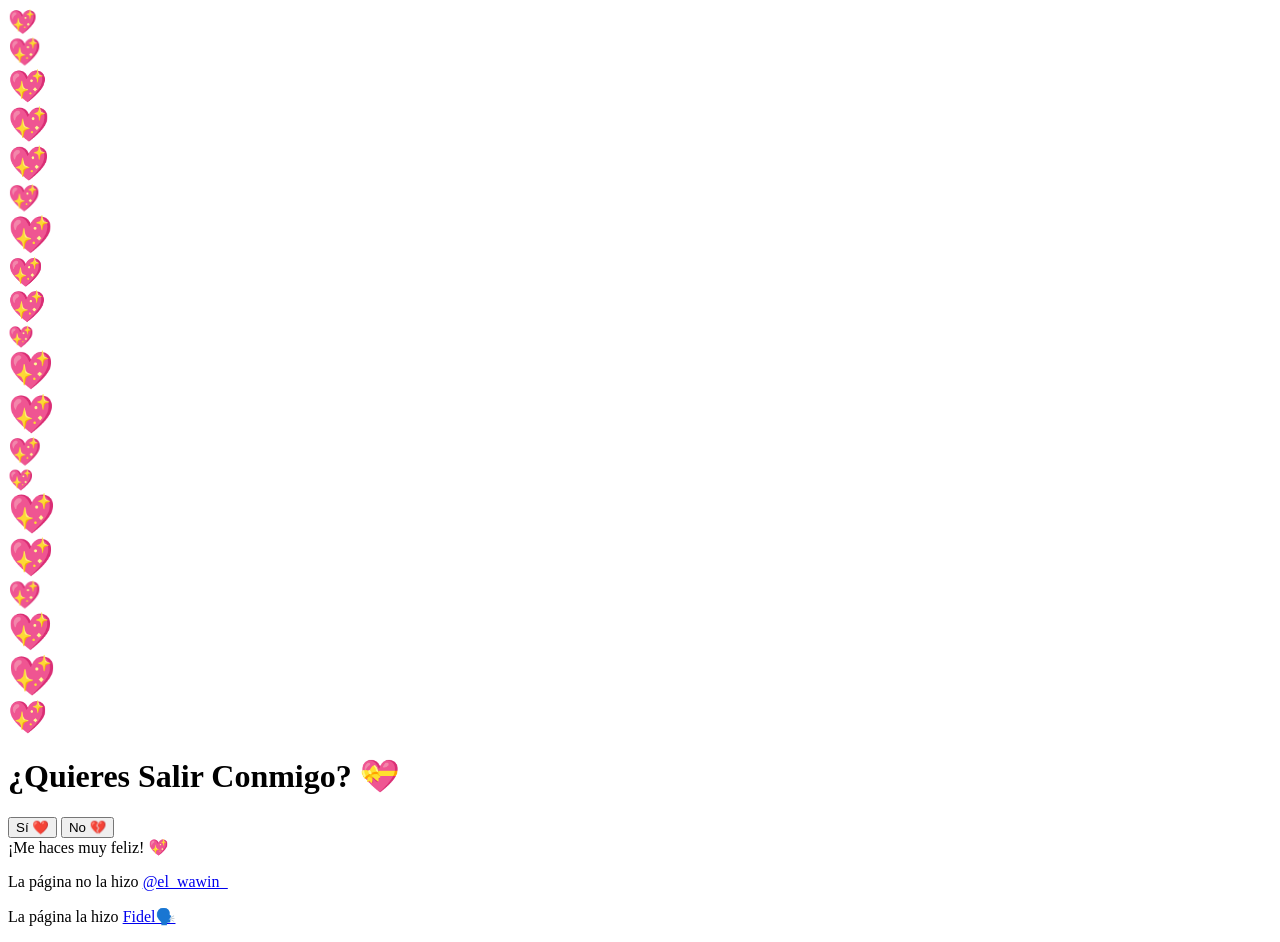
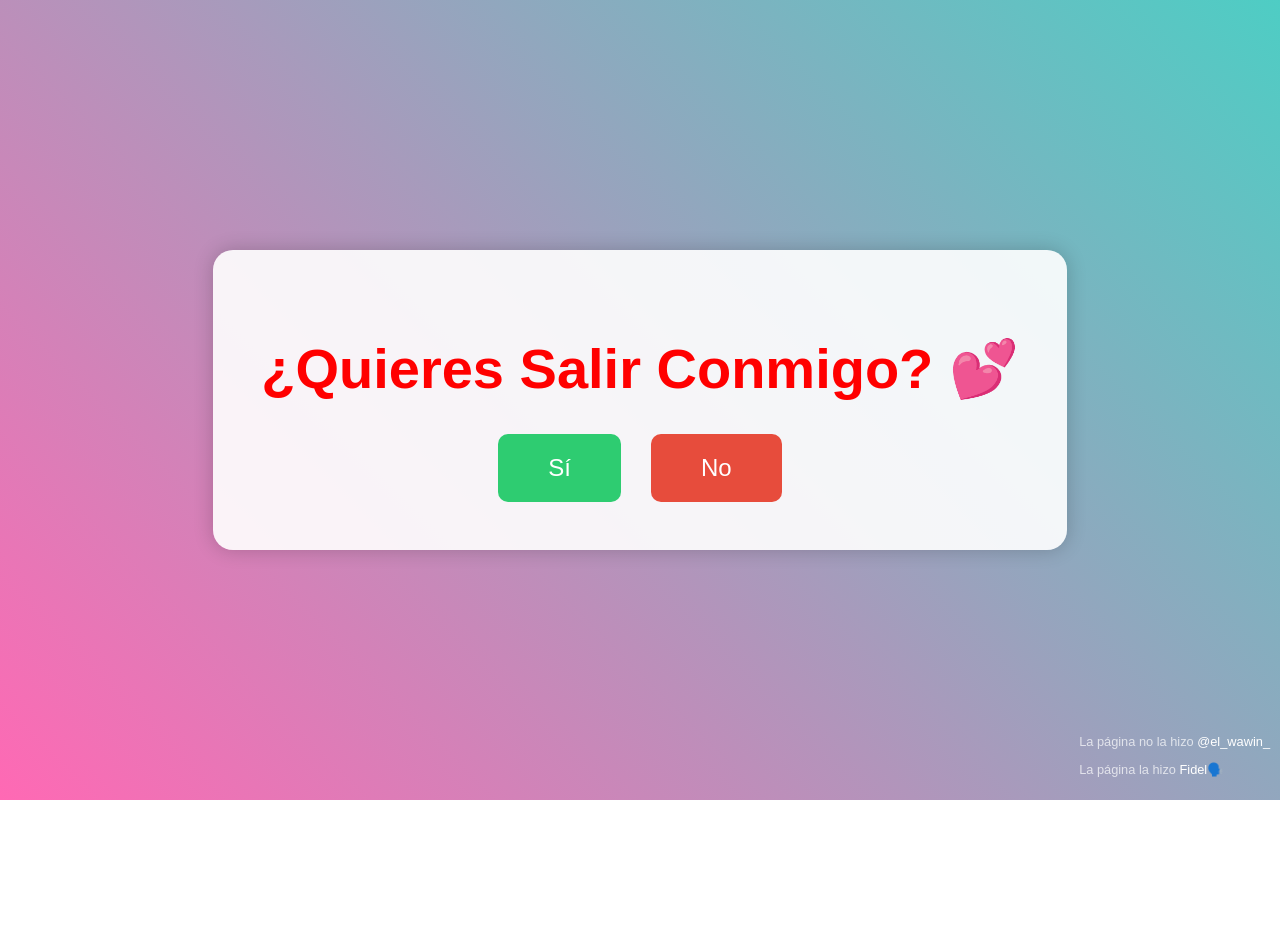
Before and after one commit to ElWawin/Fidel, a plain HTML site: page index.html in a window 1280 px wide. After the commit the page ends 800 px from the top, so only its background shows below. Drawn offline with Linux system fonts and the light colour scheme.

Commit message:
Update index.html

```diff
--- a/index.html
+++ b/index.html
@@ -1,18 +1,135 @@
 <!DOCTYPE html>
 <html lang="es">
-<!-- [El head y los estilos se mantienen igual que en la versión anterior] -->
+<head>
+    <meta charset="UTF-8">
+    <meta name="viewport" content="width=device-width, initial-scale=1.0">
+    <title>¿Quieres Salir Conmigo?</title>
+    <style>
+        body {
+            margin: 0;
+            height: 100vh;
+            display: flex;
+            flex-direction: column;
+            justify-content: center;
+            align-items: center;
+            background: linear-gradient(45deg, #ff69b4, #4ecdc4);
+            font-family: 'Arial', sans-serif;
+            overflow: hidden;
+        }
 
+        .container {
+            text-align: center;
+            background: rgba(255, 255, 255, 0.9);
+            padding: 3rem;
+            border-radius: 20px;
+            box-shadow: 0 0 20px rgba(0,0,0,0.2);
+        }
+
+        h1 {
+            color: #333;
+            font-size: 3.5rem;
+            margin-bottom: 2rem;
+            animation: rainbow 5s infinite;
+        }
+
+        @keyframes rainbow {
+            0% { color: #ff0000; }
+            25% { color: #ff69b4; }
+            50% { color: #9400d3; }
+            75% { color: #4b0082; }
+            100% { color: #ff0000; }
+        }
+
+        .buttons {
+            display: flex;
+            gap: 30px;
+            justify-content: center;
+            margin-top: 2rem;
+        }
+
+        .btn {
+            padding: 20px 50px;
+            font-size: 1.5rem;
+            border: none;
+            border-radius: 10px;
+            cursor: pointer;
+            transition: all 0.3s ease;
+        }
+
+        #siBtn {
+            background-color: #2ecc71;
+            color: white;
+            transition: transform 0.3s ease;
+        }
+
+        #noBtn {
+            background-color: #e74c3c;
+            color: white;
+            position: relative;
+        }
+
+        .heart {
+            position: fixed;
+            font-size: 24px;
+            pointer-events: none;
+            animation: float 3s ease-in infinite;
+        }
+
+        @keyframes float {
+            0% {
+                transform: translateY(0) rotate(0deg);
+                opacity: 1;
+            }
+            100% {
+                transform: translateY(-100vh) rotate(360deg);
+                opacity: 0;
+            }
+        }
+
+        .firework {
+            position: fixed;
+            width: 10px;
+            height: 10px;
+            border-radius: 50%;
+            pointer-events: none;
+        }
+
+        .jumpscare {
+            display: none;
+            position: fixed;
+            top: 50%;
+            left: 50%;
+            transform: translate(-50%, -50%);
+            font-size: 4rem;
+            color: #ff0000;
+            text-shadow: 0 0 20px #ff0000;
+            z-index: 1000;
+        }
+
+        .credits {
+            position: fixed;
+            bottom: 10px;
+            right: 10px;
+            font-size: 0.8rem;
+            color: rgba(255, 255, 255, 0.7);
+        }
+
+        .credits a {
+            color: white;
+            text-decoration: none;
+        }
+    </style>
+</head>
 <body>
-    <div class="floating-hearts"></div>
     <div class="container">
-        <h1>¿Quieres Salir Conmigo? 💝</h1>
+        <h1>¿Quieres Salir Conmigo? 💕</h1>
         <div class="buttons">
-            <button id="siBtn" class="btn">Sí ❤️</button>
-            <button id="noBtn" class="btn">No 💔</button>
+            <button id="siBtn" class="btn">Sí</button>
+            <button id="noBtn" class="btn">No</button>
         </div>
     </div>
 
-    <div class="jumpscare">¡Me haces muy feliz! 💖</div>
+    <div class="jumpscare">¡LOS TRALALERITOS DICEN TRALALAAA!</div>
 
     <div class="credits">
         <p>La página no la hizo <a href="https://www.instagram.com/el_wawin_" target="_blank">@el_wawin_</a></p>
@@ -25,21 +142,6 @@
         let clickCount = 0;
         let siStage = 0;
 
-        // Función para crear corazones flotantes iniciales
-        function createFloatingHearts() {
-            const colors = ['#ff69b4', '#ff1493', '#ff8da1', '#ffc0cb'];
-            for(let i = 0; i < 20; i++) {
-                const heart = document.createElement('div');
-                heart.className = 'heart';
-                heart.innerHTML = '💖';
-                heart.style.left = Math.random() * 100 + 'vw';
-                heart.style.animationDelay = Math.random() * 5 + 's';
-                heart.style.fontSize = (Math.random() * 20 + 20) + 'px';
-                document.querySelector('.floating-hearts').appendChild(heart);
-            }
-        }
-
-        // Función para mover el botón No
         noBtn.addEventListener('click', () => {
             const x = Math.random() * (window.innerWidth - noBtn.offsetWidth);
             const y = Math.random() * (window.innerHeight - noBtn.offsetHeight);
@@ -51,43 +153,39 @@
             siBtn.style.transform = `scale(${1 + (clickCount * 0.2)})`;
         });
 
-        // Función para el botón Sí
         siBtn.addEventListener('click', () => {
             siStage++;
             if (siStage === 1) {
                 siBtn.textContent = '¿Enserio? 😊';
-                siBtn.style.background = 'linear-gradient(45deg, #ff1493, #ff69b4)';
+                siBtn.style.backgroundColor = '#9b59b6';
                 showJumpscare();
             } else if (siStage === 2) {
-                siBtn.textContent = '¡Te quiero! 💖';
-                siBtn.style.background = 'linear-gradient(45deg, #ff69b4, #ff8da1)';
+                siBtn.textContent = 'Ok 👍';
+                siBtn.style.backgroundColor = '#f1c40f';
                 createFireworks();
                 createHearts();
             }
         });
 
-        // Función para mostrar el jumpscare
         function showJumpscare() {
             const jumpscare = document.querySelector('.jumpscare');
             jumpscare.style.display = 'block';
             setTimeout(() => {
                 jumpscare.style.display = 'none';
-            }, 1500);
+            }, 1000);
         }
 
-        // Función para crear corazones
         function createHearts() {
             setInterval(() => {
                 const heart = document.createElement('div');
                 heart.className = 'heart';
-                heart.innerHTML = ['💖', '💝', '💕', '💗', '💓'][Math.floor(Math.random() * 5)];
+                heart.innerHTML = '❤️';
                 heart.style.left = Math.random() * 100 + 'vw';
                 document.body.appendChild(heart);
                 setTimeout(() => heart.remove(), 3000);
             }, 100);
         }
 
-        // Función para crear fuegos artificiales
         function createFireworks() {
             setInterval(() => {
                 const firework = document.createElement('div');
@@ -125,9 +223,6 @@
                 requestAnimationFrame(animate);
             }, 50);
         }
-
-        // Iniciar los corazones flotantes cuando se carga la página
-        window.onload = createFloatingHearts;
     </script>
 </body>
 </html>
```
